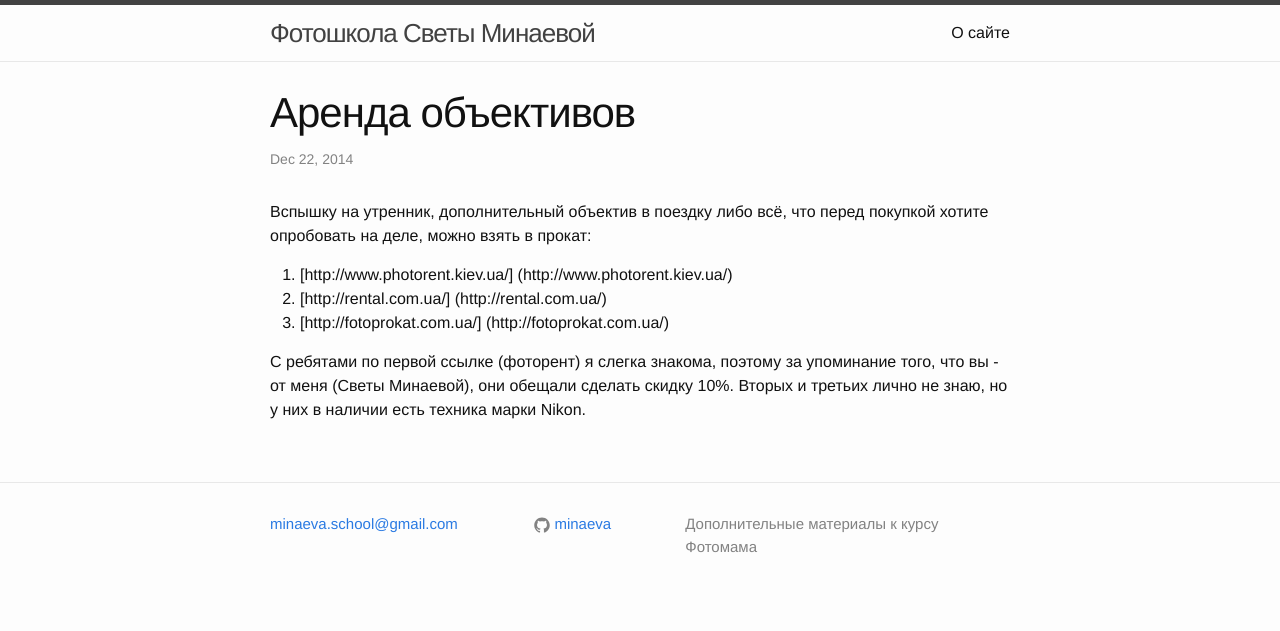
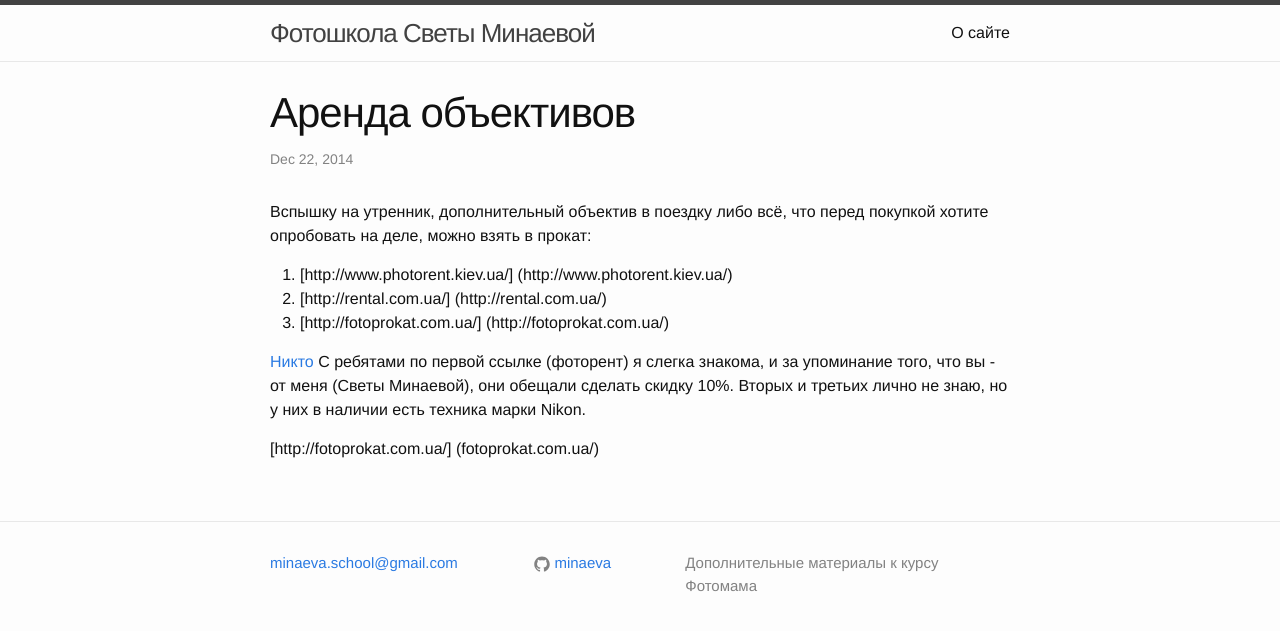
Before and after one commit to minaeva/minaeva.github.io, a Jekyll site: the page built from _posts/2014-12-22-photorent.md, in a window 1280 px wide. Shown: the top 631 px of the page. Built offline with Jekyll 4.4.1, drawn with Linux system fonts in a browser that asks for light colours.

Commit message:
Update 2014-12-22-photorent.md

```diff
--- a/_posts/2014-12-22-photorent.md
+++ b/_posts/2014-12-22-photorent.md
@@ -9,6 +9,8 @@
 2. [http://rental.com.ua/] (http://rental.com.ua/)
 3. [http://fotoprokat.com.ua/] (http://fotoprokat.com.ua/)
 
+[Никто](wikipedia.org)
+С ребятами по первой ссылке (фоторент) я слегка знакома, и за упоминание того, что вы - от меня (Светы Минаевой), они обещали сделать скидку 10%.
+Вторых и третьих лично не знаю, но у них в наличии есть техника марки Nikon.
 
-С ребятами по первой ссылке (фоторент) я слегка знакома, поэтому за упоминание того, что вы - от меня (Светы Минаевой), они обещали сделать скидку 10%.
-Вторых и третьих лично не знаю, но у них в наличии есть техника марки Nikon.
+[http://fotoprokat.com.ua/] (fotoprokat.com.ua/)
```
